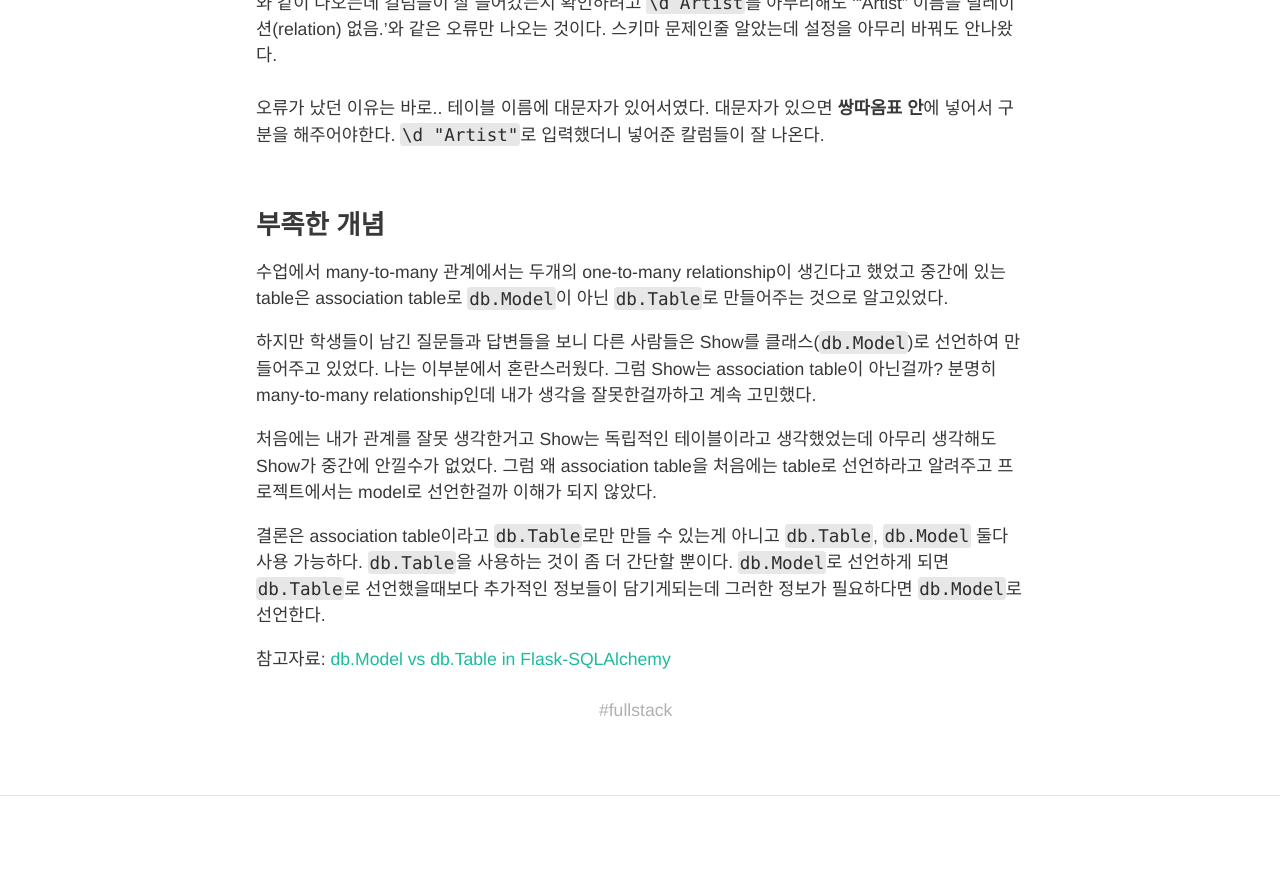
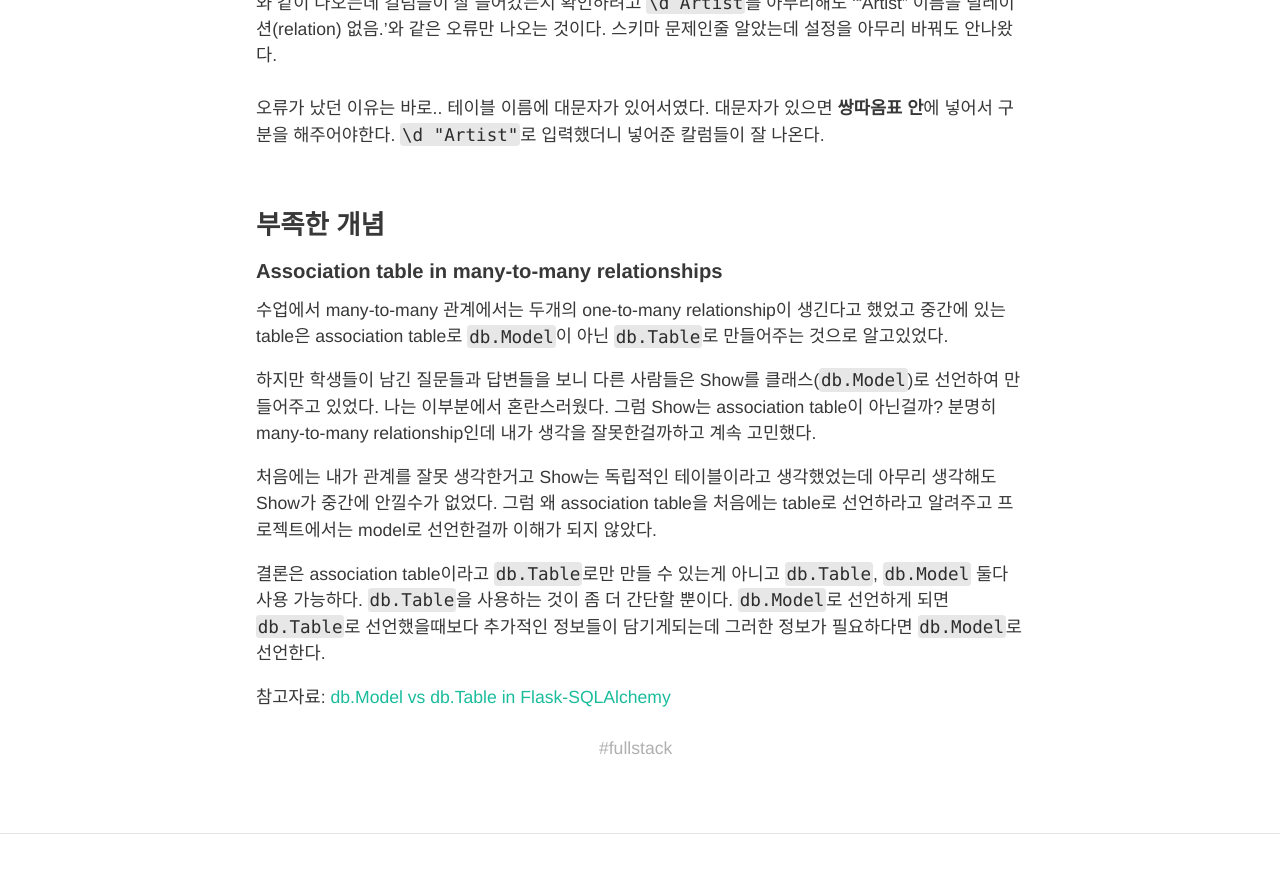
Before and after one commit to HyunlangBan/hyunlangban.github.io, a Jekyll site: the page built from _posts/2020-02-22-proejct1-error.md, in a window 1280 px wide and 900 px high, scrolled down 736 px. Shown: the top 873 px of the window. Built offline with Jekyll 4.4.1, drawn with Linux system fonts in a browser that asks for light colours; nearby versions of some CDN libraries; some web fonts are replaced; comment, search, counter and statistics services are not loaded.

Commit message:
association table 내용 부제목 추가

```diff
--- a/_posts/2020-02-22-proejct1-error.md
+++ b/_posts/2020-02-22-proejct1-error.md
@@ -25,6 +25,7 @@ project1=# \dt
 
 ### 부족한 개념
 
+#### Association table in many-to-many relationships
 수업에서 many-to-many 관계에서는 두개의 one-to-many relationship이 생긴다고 했었고 중간에 있는 table은 association table로 `db.Model`이 아닌 `db.Table`로 만들어주는 것으로 알고있었다.
 
 하지만 학생들이 남긴 질문들과 답변들을 보니 다른 사람들은 Show를 클래스(`db.Model`)로 선언하여 만들어주고 있었다. 나는 이부분에서 혼란스러웠다. 그럼 Show는 association table이 아닌걸까? 분명히 many-to-many relationship인데 내가 생각을 잘못한걸까하고 계속 고민했다.
```
